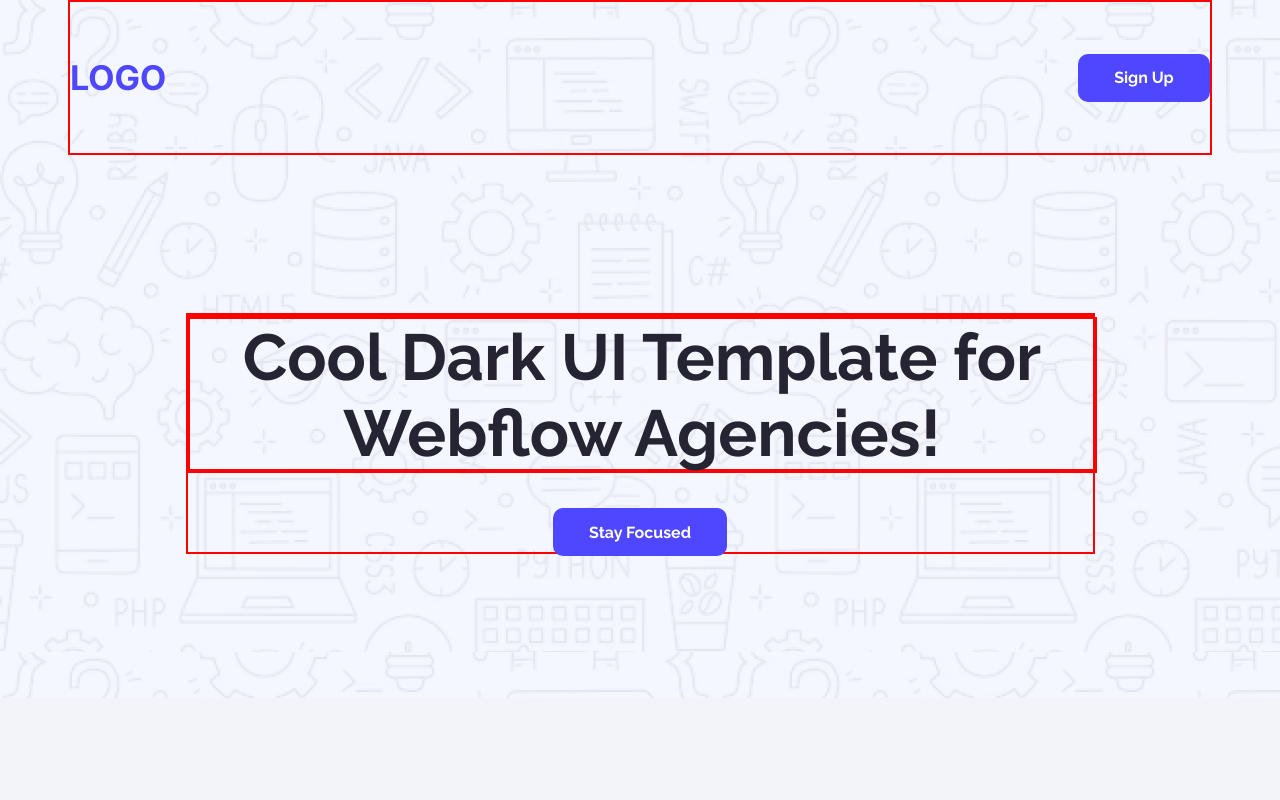
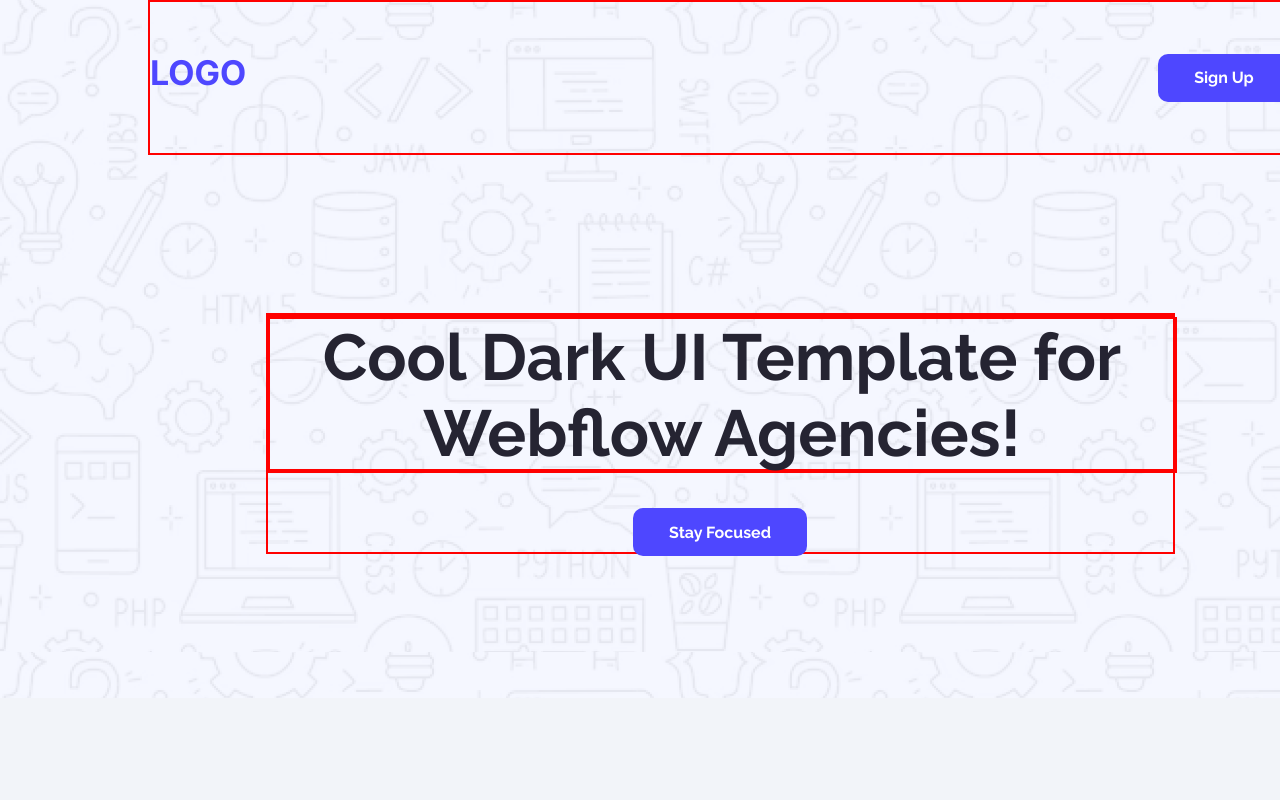
Before and after one commit to NaharMoon/PH-Assignment-01-repo-B12A01, a plain HTML site: page index.html in a window 1280 px wide. Shown: the top 800 px of the page. Drawn offline with Linux system fonts and the light colour scheme.

Commit message:
adjusted bannar

```diff
--- a/styles/style.css
+++ b/styles/style.css
@@ -47,7 +47,7 @@
 
 #bannar-background{
     /* border: 2px solid red; */
-    max-width: 1440px;
+    width: 1440px;
     height: 698px;
     /* margin: auto; */
     background-image: url("../Assets/Hero-bg.png");
@@ -56,15 +56,15 @@
 #navbar-section{
     border: 2px solid red;
     margin: auto;
-    max-width: 1140px;
+    width: 1140px;
     height: 151px;
     display: flex;
     align-items: center;
     justify-content: space-between;
 }
 #navbar-name{
-    max-width: 99px;
-    max-height: 51px;
+    width: 99px;
+    height: 51px;
     font-size: 34px;
     font-weight: bolder;
     color: #4E47FF;
```
